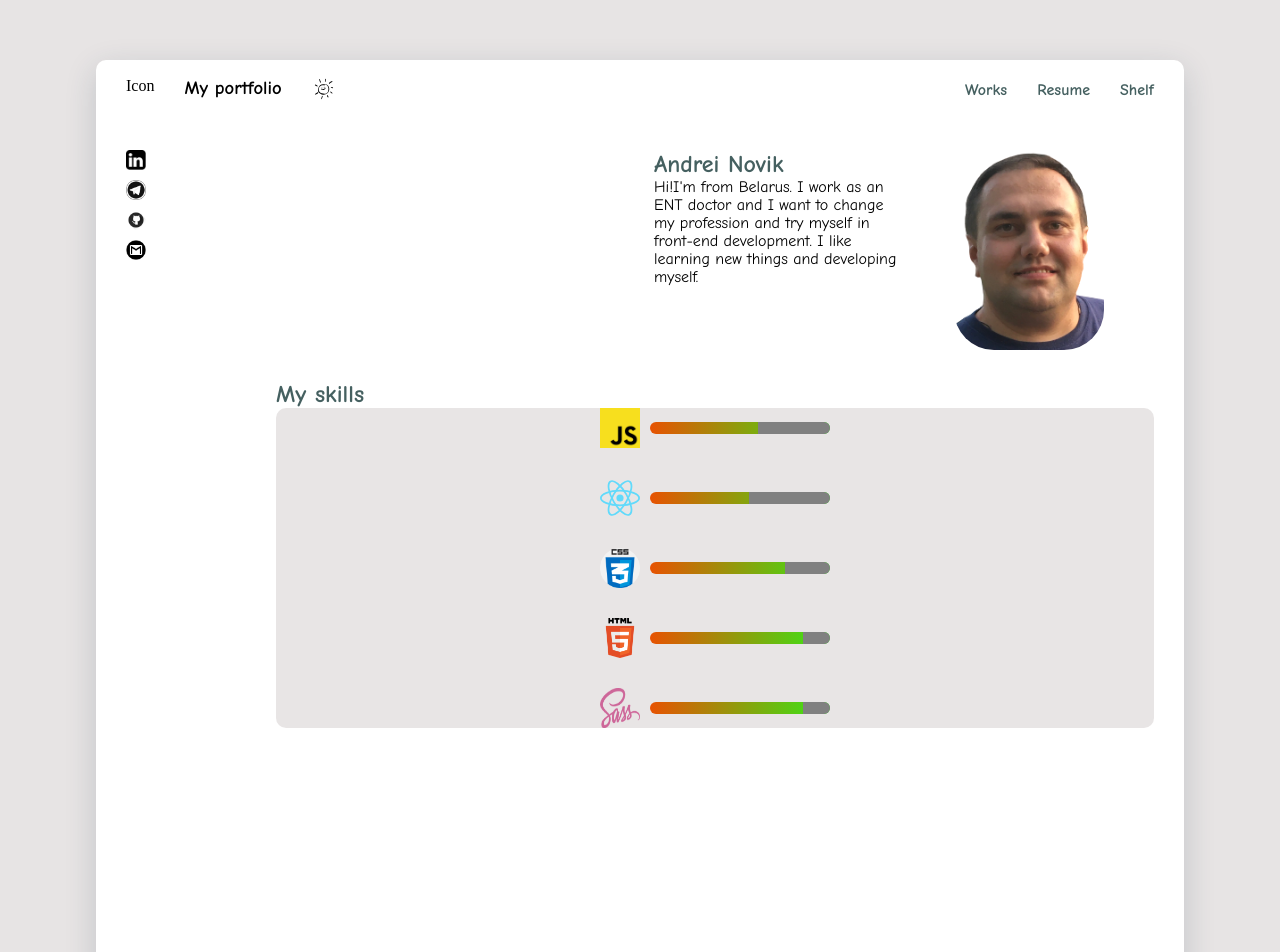
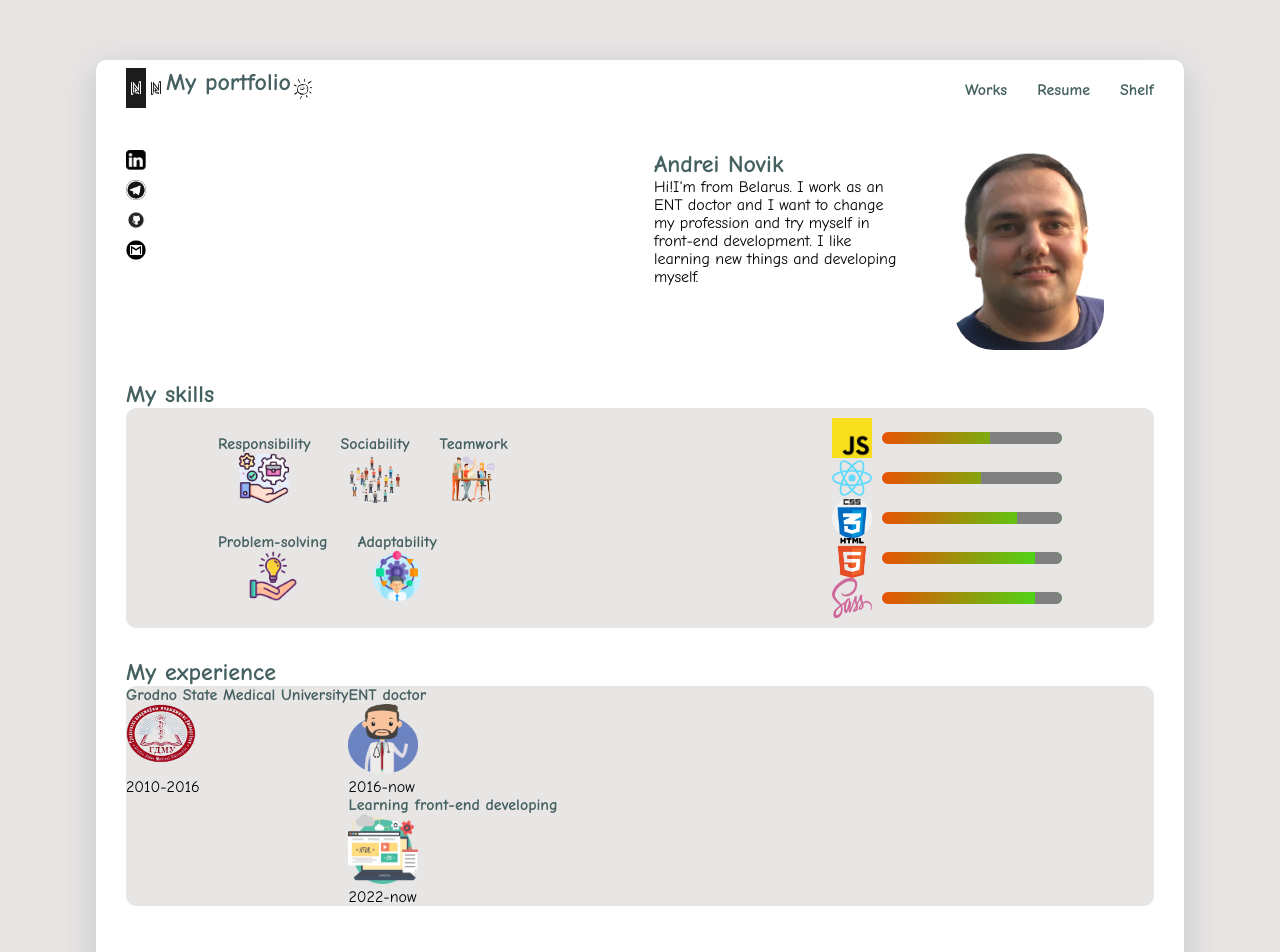
Before and after one commit to andrewnovik1492/Portfolio, a plain HTML site: page index.html in a window 1280 px wide. Shown: the top 952 px of the page. Drawn offline with Linux system fonts and the light colour scheme.

Commit message:
Adding new section and styles

```diff
--- a/index.html
+++ b/index.html
@@ -11,8 +11,8 @@
     <main>
         <header class="header">
             <div class="header__info">
-                <span>Icon</span>
-                <h3>My portfolio</h3>
+                <span><img src="./assets/images/My-Logo.png" alt="My initial" width="40px" height="40px"></span>
+                <h2>My portfolio</h2>
                 <button>
                     <svg class="dark" width="20px" height="20px" viewBox="0 0 24 24" fill="none" >
                         <path d="M21.9548 12.9564C20.5779 15.3717 17.9791 17.0001 15 17.0001C10.5817 17.0001 7 13.4184 7 9.00008C7 6.02072 8.62867 3.42175 11.0443 2.04492C5.96975 2.52607 2 6.79936 2 11.9998C2 17.5227 6.47715 21.9998 12 21.9998C17.2002 21.9998 21.4733 18.0305 21.9548 12.9564Z" stroke="#000000" stroke-width="2" stroke-linecap="round" stroke-linejoin="round"/>
@@ -67,9 +67,42 @@
                 </div>
             </article>
         </section>
-        <section class="skills-section">
+        <section class="skill-section">
             <h2>My skills</h2>
-            <div class="skills-section__about">
+            <div class="skill-section__describing">
+                <div class="soft-skill">
+                    <div class="soft-skill__block">
+                        <h4>
+                            Responsibility
+                        </h4>
+                        <img src="./assets/images/responsibility.png" alt="Responsibility" width="50px" height="50px">
+                    </div>
+                    <div class="soft-skill__block">
+                        <h4>
+                            Sociability
+                        </h4>
+                        <img src="./assets/images/sociability.png" alt="Sociability" width="50px" height="50px">
+                    </div>
+                    <div class="soft-skill__block">
+                        <h4>
+                            Teamwork
+                        </h4>
+                        <img src="./assets/images/teamwork.png" alt="Teamwork" width="50px" height="50px">
+                    </div>
+                    <div class="soft-skill__block">
+                        <h4>
+                            Problem-solving
+                        </h4>
+                        <img src="./assets/images/problem-solving.png" alt="Problem-solving" width="50px" height="50px">
+                    </div>
+                    <div class="soft-skill__block">
+                        <h4>
+                            Adaptability
+                        </h4>
+                        <img src="./assets/images/adaptability.png" alt="Adaptability" width="50px" height="50px">
+                    </div>
+                </div>
+                <div class="hard-skill">
                     <div class="skill-section__block">
                         <img src="./assets/images/js-icon.png" alt="JavaScript" width="40px" height="40px">
                         <div class="progress-block">
@@ -101,6 +134,27 @@
                         </div>
                     </div>
                 </div>
+            </div>
+        </section>
+        <section class="experience-section">
+            <h2>My experience</h2>
+            <div class="experience-section__block">
+                <div class="education">
+                    <h4>Grodno State Medical University</h4>
+                    <img src="./assets/images/education.png" alt="Education" width="70px" height="70px">
+                    <p>2010-2016</p>
+                </div>
+                <div class="job">
+                    <h4>ENT doctor</h4>
+                    <img src="./assets/images/doctor.png" alt="Doctor" width="70px" height="70px">
+                    <p>2016-now</p>
+                <div class="it-education">
+                    <h4>Learning front-end developing</h4>
+                    <img src="./assets/images/front-end.png" alt="Front-end developing" width="70px" height="70px">
+                    <p>2022-now</p>
+                </div>
+                </div>
+            </div>
         </section>
     </main>
     <script src="./js/index.js"></script>
--- a/styles/index.css
+++ b/styles/index.css
@@ -6,12 +6,26 @@
     box-sizing: border-box;
 }
 
+h1 {
+    font-family: var(--fonts);
+    font-weight: bold;
+    color: var(--h-color)
+}
+
 h2 {
     display: inline-block;
     font-family: var(--fonts);
     font-weight: bold;
-    color: rgb(69, 96, 96);
+    color: var(--h-color)
 }
+
+h4 {
+    font-family: var(--fonts);
+    font-weight: bold;
+    color: var(--h-color)
+}
+
+
 
 li {
     list-style-type: none;
@@ -178,26 +192,43 @@ nav li {
     border-radius: 40px;
 }
 
-.skills-section {
+.skill-section {
     margin-top: 30px;
-    margin-left: 150px;
 }
 
-.skills-section__about {
+.skill-section__describing {
     background-color: var(--light-bg-color) ;
     border-radius: 10px;
     display: flex;
-    flex-direction: column;
     justify-content: space-around;
     align-items: center;
     gap: 30px;
 }
 
-.skills-section__about img {
+.soft-skill {
+    max-width: 400px;
+    display: flex;
+    flex-direction: row;
+    flex-wrap: wrap;
+    gap: 30px;
+}
+
+.soft-skill__block {
+    display: flex;
+    flex-direction: column;
+    align-items: center;
+}
+
+.hard-skill {
+    margin-top: 10px;
+    margin-bottom: 10px;
+}
+
+.hard-skill img {
     transition: 1s;
 }
 
-.skills-section__about img:hover {
+.hard-skill img:hover {
     transform: scale(1.5);
 }
 
@@ -222,3 +253,13 @@ nav li {
     margin-left: auto;
     background: gray;
 }
+
+.experience-section {
+    margin-top: 30px;
+}
+
+.experience-section__block {
+    display: flex;
+    background-color: var(--light-bg-color) ;
+    border-radius: 10px;
+}
--- a/styles/variables.css
+++ b/styles/variables.css
@@ -2,4 +2,5 @@
     --light-bg-color: rgba(219, 214, 214, 0.641);
     --main-box-shadow: 0px 9px 32px -1px rgba(34, 60, 80, 0.2);
     --fonts: 'Comic Sans MS', cursive, sans-serif;
+    --h-color:  rgb(69, 96, 96);
 }
```
Also changed, not shown: assets/images/My-Logo.png (added), assets/images/adaptability.png (added), assets/images/doctor.png (added), assets/images/education.png (added), assets/images/front-end.png (added), assets/images/problem-solving.png (added), assets/images/responsibility.png (added), assets/images/sociability.png (added), assets/images/teamwork.png (added). Lines whose indentation alone changed are shown as unchanged.
